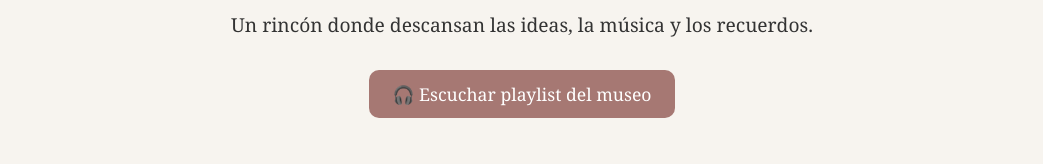
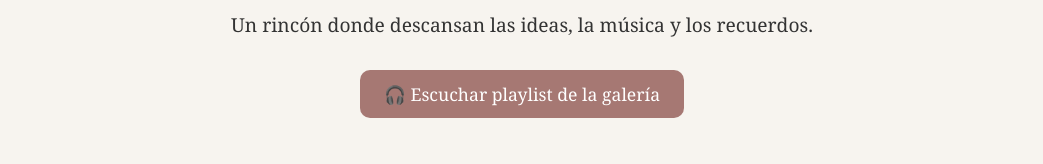
Before and after one commit to Stepha6/Galer-a, a plain HTML site: page index.html.html in a window 1280 px wide. Shown: the part 309-473 px from the top of the page, without its empty margins (118-1161 px from the left). Drawn offline with Linux system fonts and the light colour scheme.

Commit message:
Modify button link text in index.html
Updated the text in the button link to refer to the gallery instead of the museum.

```diff
--- a/index.html.html
+++ b/index.html.html
@@ -54,7 +54,7 @@
 <body>
     <h1>Bienvenidos a la Galería de los Sueños de Stepha</h1>
     <p>Un rincón donde descansan las ideas, la música y los recuerdos.</p>
-    <a class="button" href="https://spotify.link/Pe5dyA5FMXb" target="_blank">🎧 Escuchar playlist del museo</a>
+    <a class="button" href="https://spotify.link/Pe5dyA5FMXb" target="_blank">🎧 Escuchar playlist de la galería</a>
     <footer>
         <p>“Cada rincón tiene una historia por soñar.”</p>
         <p>No tocar las exhibiciones… a menos que quieras tocar el piano 🎹</p>
```
